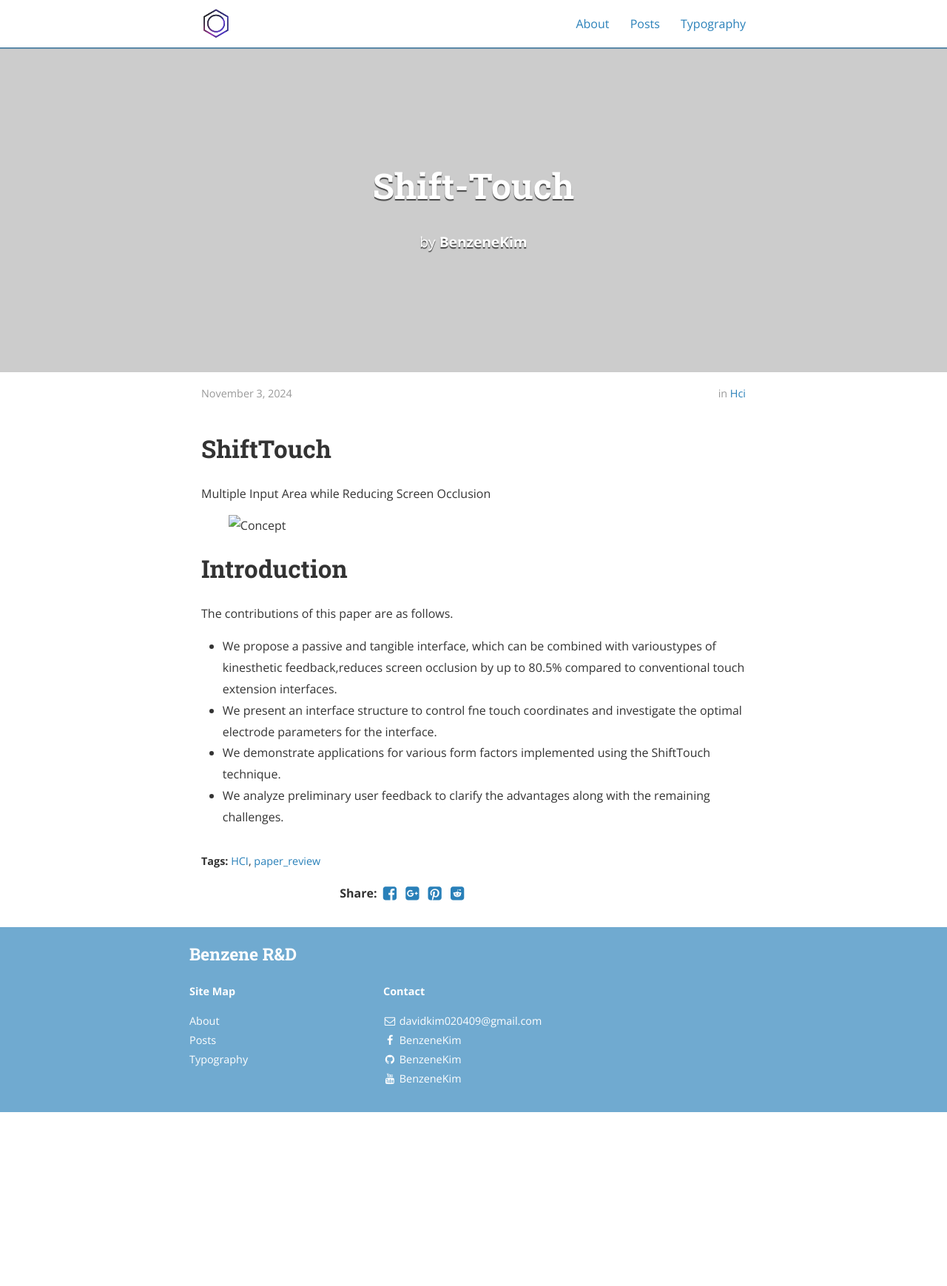
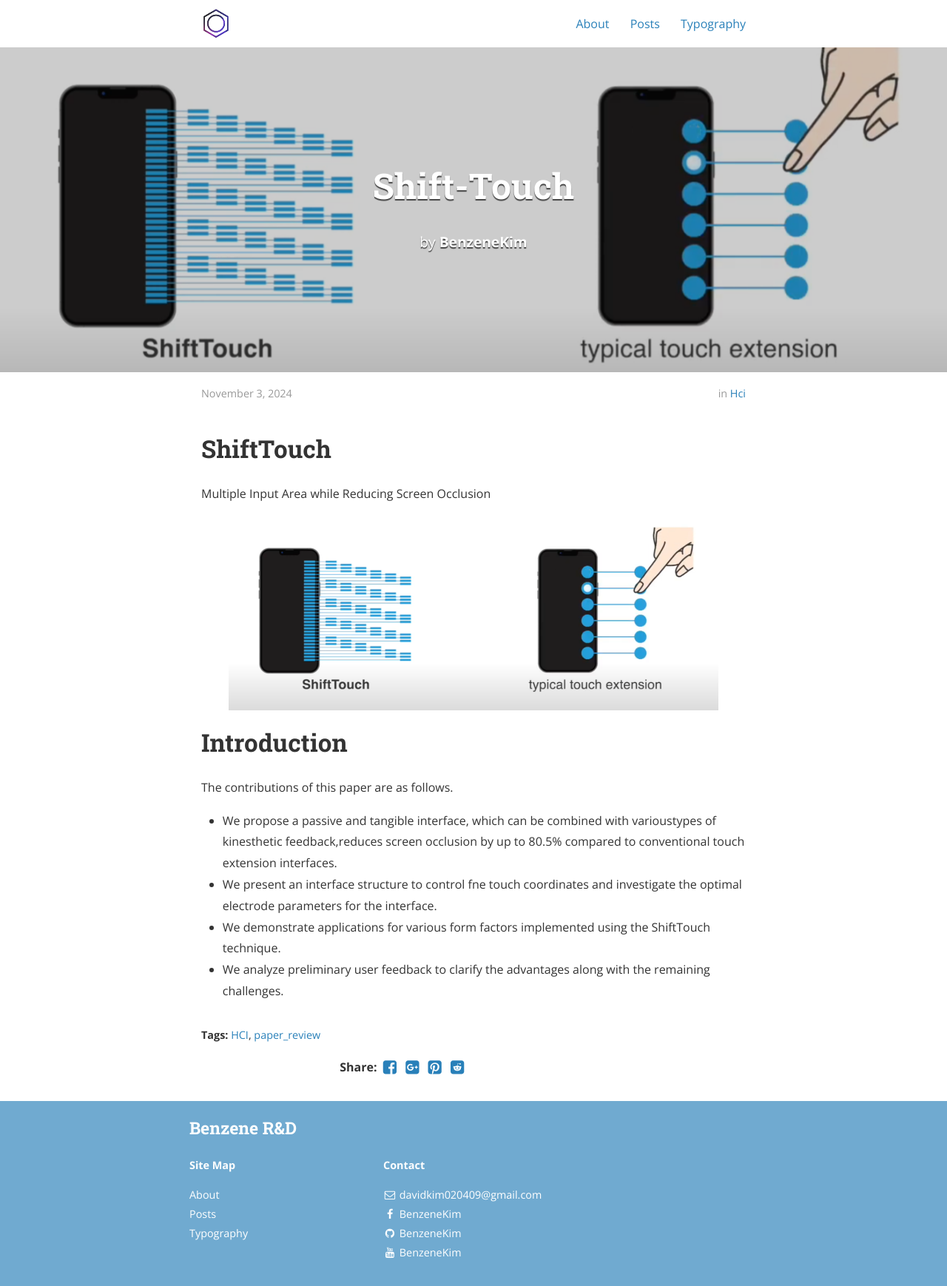
Before and after one commit to BenzeneKim/BenzeneKim.github.io, a Jekyll site: the page built from _posts/2024-11-04-Shift-Touch.markdown, in a window 1280 px wide. Shown: the whole page at 74% size. Built offline with Jekyll 4.4.1, drawn with Linux system fonts in a browser that asks for light colours; nearby versions of some CDN libraries; comment, search, counter and statistics services are not loaded; before the commit the page ends 1503 px from its top, so only the background shows below that.

Commit message:
fix: edit shift touch

```diff
--- a/_posts/2024-11-04-Shift-Touch.markdown
+++ b/_posts/2024-11-04-Shift-Touch.markdown
@@ -5,14 +5,14 @@ date:   2024-11-03 02:11:21
 author: BenzeneKim
 categories: HCI
 tags: HCI paper_review
-cover:  "assets/images/shift_touch/Concept_of_ShiftTouch.png"
+cover:  "/assets/images/shift_touch/Concept_of_ShiftTouch.png"
 published: true
 ---
 
 # ShiftTouch
 Multiple Input Area while Reducing Screen Occlusion
 
-![Concept](assets/images/shift_touch/Concept_of_ShiftTouch.png)
+![Concept](/assets/images/shift_touch/Concept_of_ShiftTouch.png)
 
 # Introduction
 The contributions of this paper are as follows.
```
